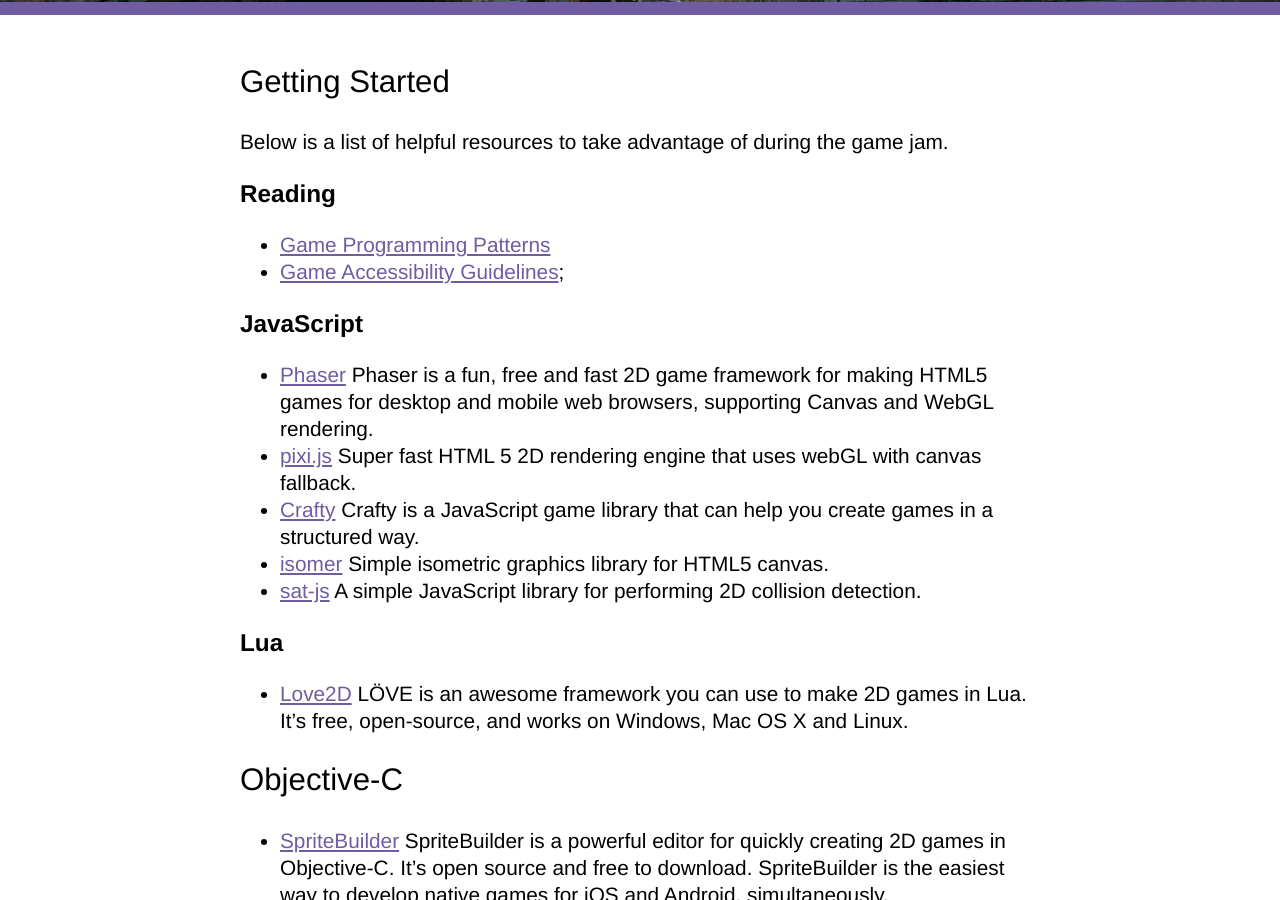
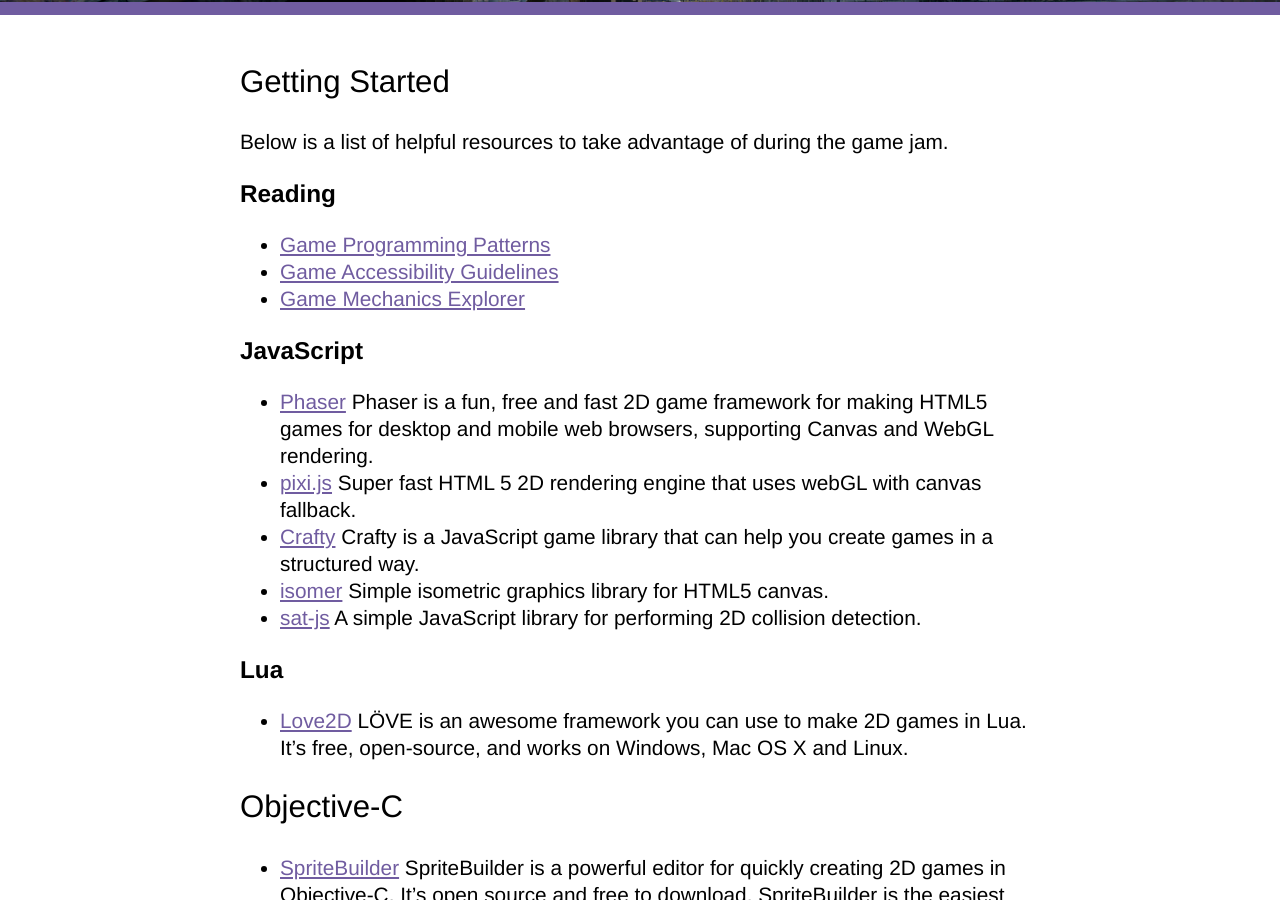
Before and after one commit to purplemonkeygamejam/purplemonkeygamejam.github.io, a Jekyll site: the page built from getting-started/index.md, in a window 1280 px wide and 900 px high, scrolled down 637 px. Built offline with Jekyll 4.4.1, drawn with Linux system fonts in a browser that asks for light colours; Markdown is read by kramdown in place of the engine named in the settings.

Commit message:
add game mechanics explorer to resources list

```diff
--- a/getting-started/index.md
+++ b/getting-started/index.md
@@ -8,7 +8,8 @@
 ###Reading
 
 - [Game Programming Patterns](http://gameprogrammingpatterns.com)
-- [Game Accessibility Guidelines](http://gameaccessibilityguidelines.com/);
+- [Game Accessibility Guidelines](http://gameaccessibilityguidelines.com/)
+- [Game Mechanics Explorer](http://gamemechanicexplorer.com/)
 
 ###JavaScript
 
```
